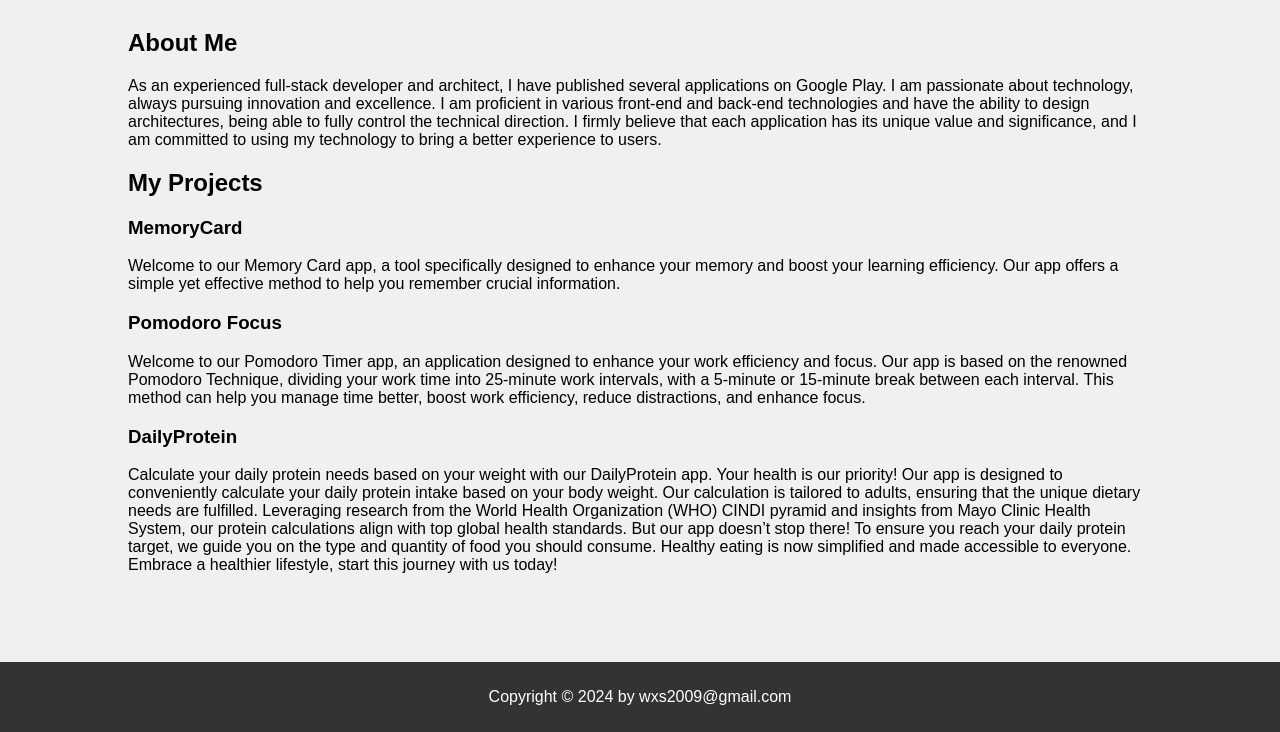
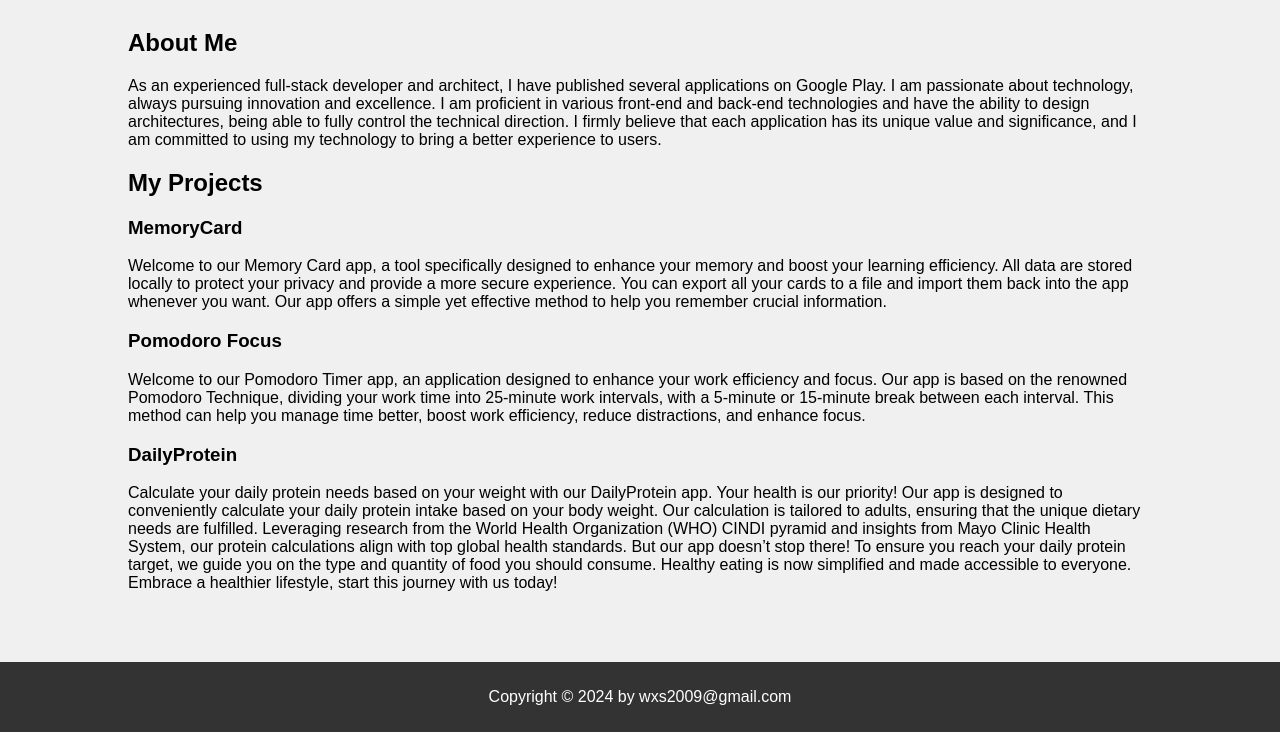
Before and after one commit to google-play-developer-website/google-play-developer-website.github.io, a plain HTML site: page index.html in a window 1280 px wide. Shown: the part 68-800 px from the top of the page. Drawn offline with Linux system fonts and the light colour scheme.

Commit message:
修改MemoryCard简介

```diff
--- a/index.html
+++ b/index.html
@@ -46,7 +46,7 @@
             <p>As an experienced full-stack developer and architect, I have published several applications on Google Play. I am passionate about technology, always pursuing innovation and excellence. I am proficient in various front-end and back-end technologies and have the ability to design architectures, being able to fully control the technical direction. I firmly believe that each application has its unique value and significance, and I am committed to using my technology to bring a better experience to users.</p>
             <h2>My Projects</h2>
             <h3>MemoryCard</h3>
-            <p>Welcome to our Memory Card app, a tool specifically designed to enhance your memory and boost your learning efficiency. Our app offers a simple yet effective method to help you remember crucial information.</p>
+            <p>Welcome to our Memory Card app, a tool specifically designed to enhance your memory and boost your learning efficiency. All data are stored locally to protect your privacy and provide a more secure experience. You can export all your cards to a file and import them back into the app whenever you want. Our app offers a simple yet effective method to help you remember crucial information.</p>
             <h3>Pomodoro Focus</h3>
             <p>Welcome to our Pomodoro Timer app, an application designed to enhance your work efficiency and focus. Our app is based on the renowned Pomodoro Technique, dividing your work time into 25-minute work intervals, with a 5-minute or 15-minute break between each interval. This method can help you manage time better, boost work efficiency, reduce distractions, and enhance focus.</p>
             <h3>DailyProtein</h3>
```
